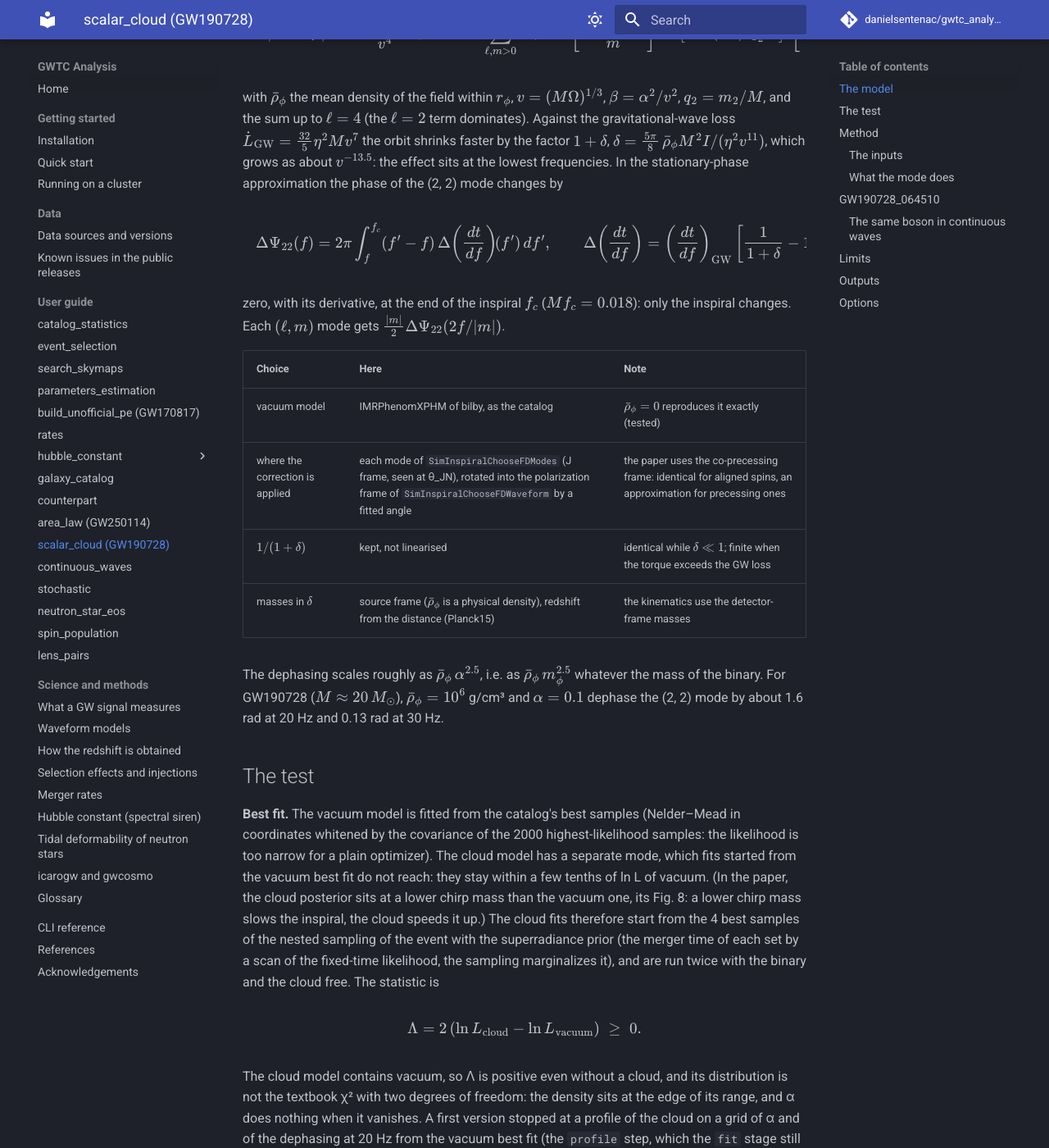
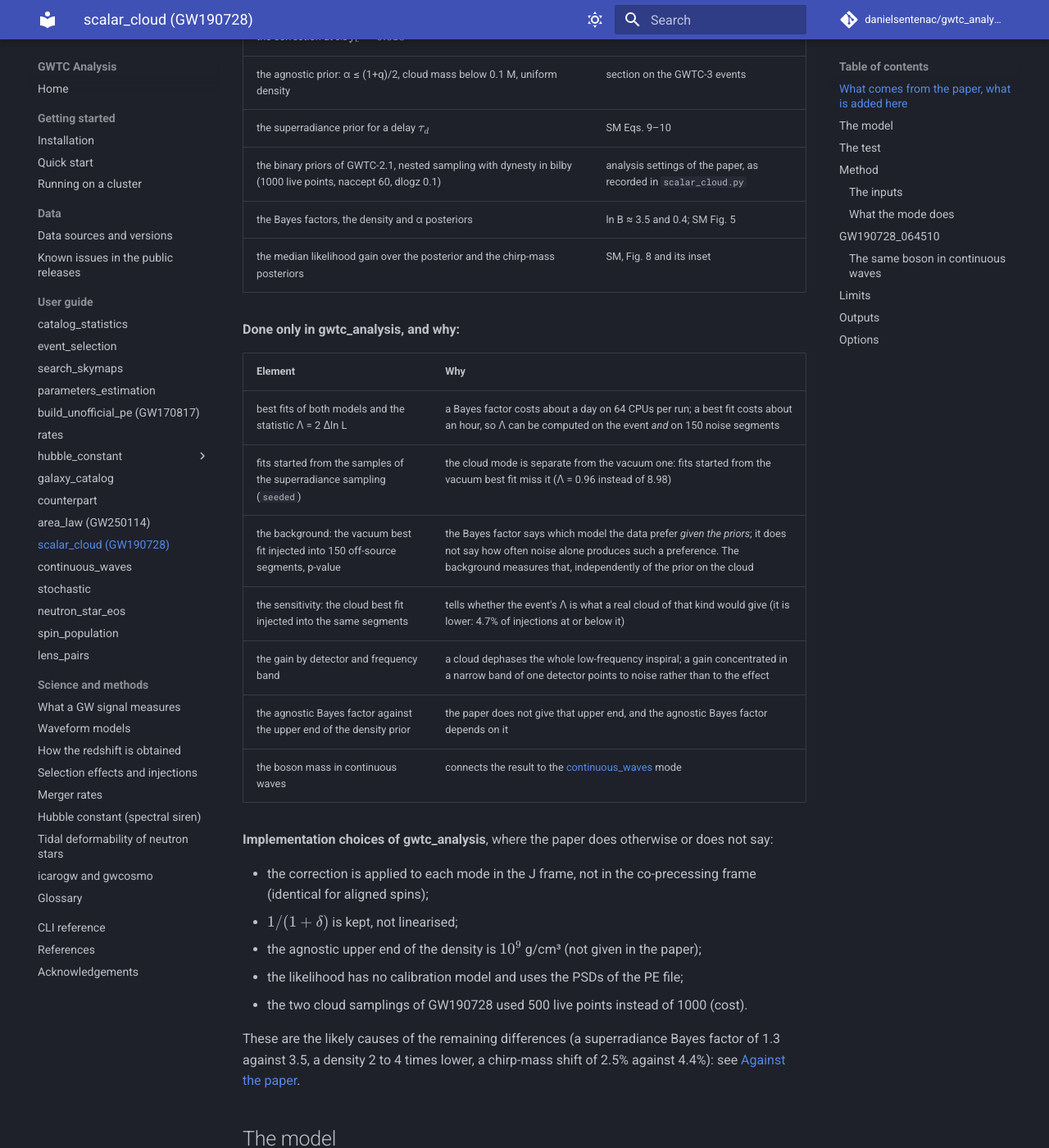
Before and after one commit to danielsentenac/gwtc_analysis, an MkDocs documentation site: the page built from docs/modes/scalar-cloud.md, in a window 1280 px wide and 1400 px high, scrolled down 728 px. Shown: the whole window at 82% size. Built offline with MkDocs 1.6.1 and Material for MkDocs 9.7.7, drawn with Linux system fonts in a browser that asks for light colours; comment, search, counter and statistics services are not loaded; some of the changed text lies outside the part shown.

Commit message:
docs scalar_cloud: what is reproduced from the paper, what is added by gwtc_analysis and why, implementation choices
Co-Authored-By: Claude Opus 5.5 <noreply@anthropic.com>

````diff
--- a/docs/modes/scalar-cloud.md
+++ b/docs/modes/scalar-cloud.md
@@ -14,6 +14,47 @@ gwtc_analysis scalar_cloud --stages sample --executor slurm --submit \
 gwtc_analysis scalar_cloud --stages seeded --executor slurm --submit ...   # once the superradiance sampling is done
 gwtc_analysis scalar_cloud --stages report                     # once the jobs are done
 ```
+
+## What comes from the paper, what is added here
+
+The paper's claim is a **Bayes factor**: nested sampling of the event with the vacuum and the cloud models, under
+an agnostic and a superradiance prior. It reports no best fit, no background and no p-value. The mode reproduces
+that analysis and adds a frequentist check around it.
+
+**Reproduced from the paper** (same model, priors and settings, compared in [GW190728_064510](#gw190728_064510)):
+
+| Element | Source in the paper |
+|---|---|
+| the IMRPhenomXPHM_Scalar waveform: torque, dephasing, end of the correction at \(M f_c = 0.018\) | Eq. 2; Supplemental Material (SM) Eq. 6 |
+| the agnostic prior: α ≤ (1+q)/2, cloud mass below 0.1 M, uniform density | section on the GWTC-3 events |
+| the superradiance prior for a delay \(\tau_d\) | SM Eqs. 9–10 |
+| the binary priors of GWTC-2.1, nested sampling with dynesty in bilby (1000 live points, naccept 60, dlogz 0.1) | analysis settings of the paper, as recorded in `scalar_cloud.py` |
+| the Bayes factors, the density and α posteriors | ln B ≈ 3.5 and 0.4; SM Fig. 5 |
+| the median likelihood gain over the posterior and the chirp-mass posteriors | SM, Fig. 8 and its inset |
+
+**Done only in gwtc_analysis, and why:**
+
+| Element | Why |
+|---|---|
+| best fits of both models and the statistic Λ = 2 Δln L | a Bayes factor costs about a day on 64 CPUs per run; a best fit costs about an hour, so Λ can be computed on the event *and* on 150 noise segments |
+| fits started from the samples of the superradiance sampling (`seeded`) | the cloud mode is separate from the vacuum one: fits started from the vacuum best fit miss it (Λ = 0.96 instead of 8.98) |
+| the background: the vacuum best fit injected into 150 off-source segments, p-value | the Bayes factor says which model the data prefer *given the priors*; it does not say how often noise alone produces such a preference. The background measures that, independently of the prior on the cloud |
+| the sensitivity: the cloud best fit injected into the same segments | tells whether the event's Λ is what a real cloud of that kind would give (it is lower: 4.7% of injections at or below it) |
+| the gain by detector and frequency band | a cloud dephases the whole low-frequency inspiral; a gain concentrated in a narrow band of one detector points to noise rather than to the effect |
+| the agnostic Bayes factor against the upper end of the density prior | the paper does not give that upper end, and the agnostic Bayes factor depends on it |
+| the boson mass in continuous waves | connects the result to the [continuous_waves](continuous-waves.md) mode |
+
+**Implementation choices of gwtc_analysis**, where the paper does otherwise or does not say:
+
+- the correction is applied to each mode in the J frame, not in the co-precessing frame (identical for aligned
+  spins);
+- \(1/(1+\delta)\) is kept, not linearised;
+- the agnostic upper end of the density is \(10^9\) g/cm³ (not given in the paper);
+- the likelihood has no calibration model and uses the PSDs of the PE file;
+- the two cloud samplings of GW190728 used 500 live points instead of 1000 (cost).
+
+These are the likely causes of the remaining differences (a superradiance Bayes factor of 1.3 against 3.5, a
+density 2 to 4 times lower, a chirp-mass shift of 2.5% against 4.4%): see [Against the paper](#gw190728_064510).
 
 ## The model
 
````
